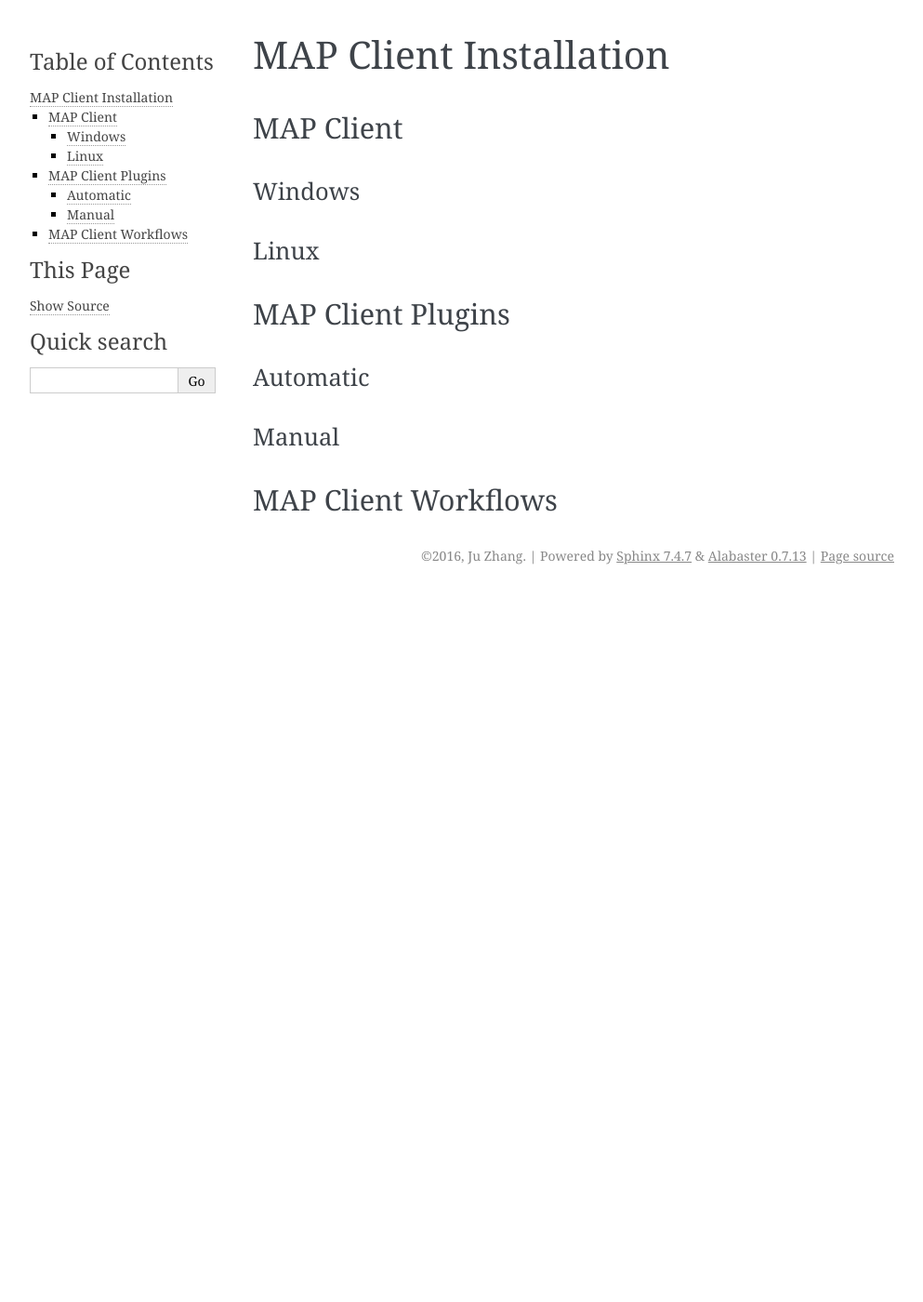
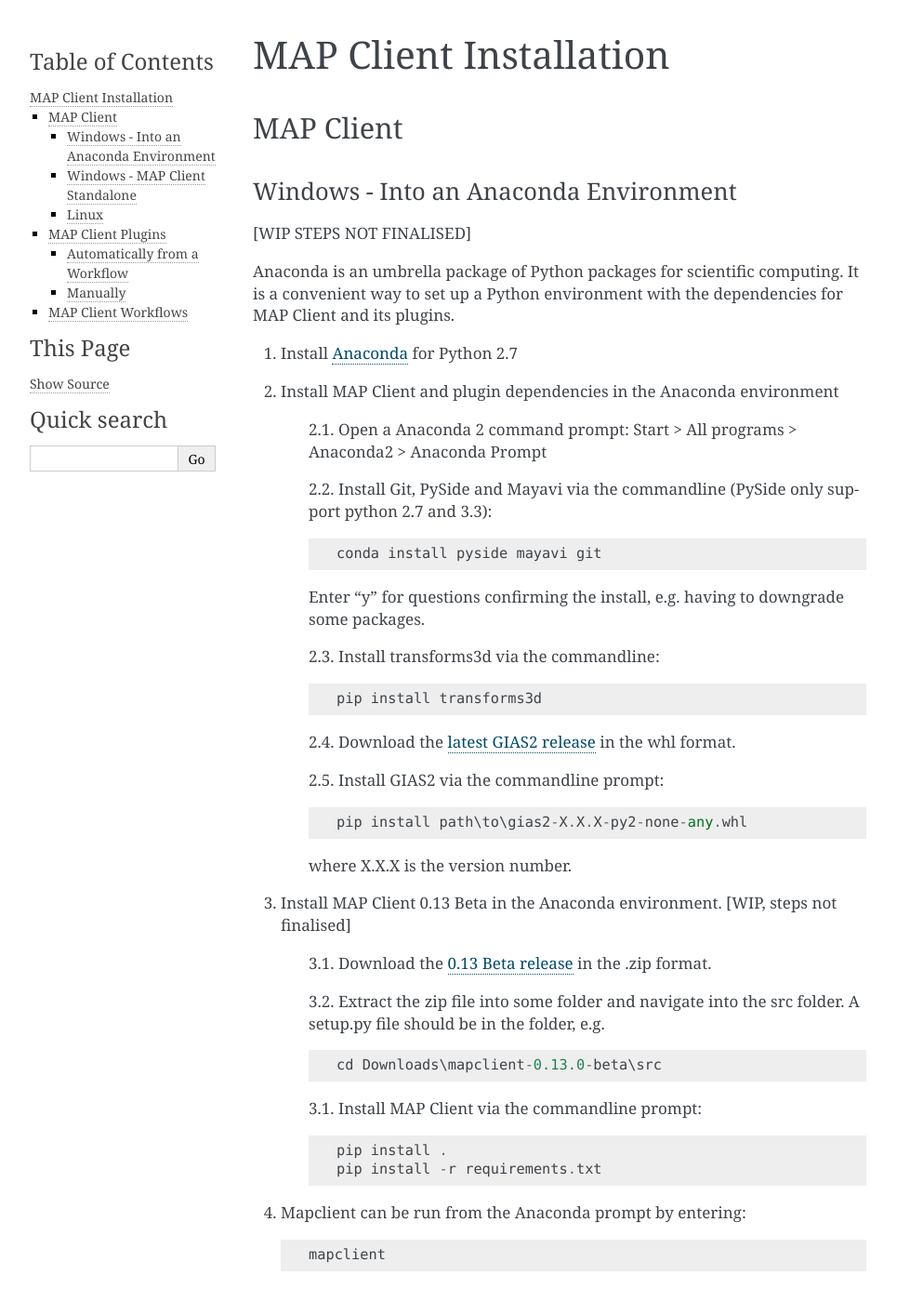
Before and after one commit to juzhang/mapclient-fai-workshop, a Sphinx documentation site: the page built from doc/map_installation.rst, in a window 1280 px wide and 1400 px high. Shown: the whole window at 93% size, without its empty margins (148-1141 px from the left). Built offline with Sphinx 7.4.7, drawn with Linux system fonts in a browser that asks for light colours; some of the changed text lies outside the part shown.

Commit message:
WIP installation guide

```diff
--- a/doc/map_installation.rst
+++ b/doc/map_installation.rst
@@ -4,8 +4,61 @@
 MAP Client
 ----------
 
-Windows
-~~~~~~~
+Windows - Into an Anaconda Environment
+~~~~~~~~~~~~~~~~~~~~~~~~~~~~~~~~~~~~~~
+
+[WIP STEPS NOT FINALISED]
+
+Anaconda is an umbrella package of Python packages for scientific computing. It is a convenient way to set up a Python environment with the dependencies for MAP Client and its plugins.
+
+1. Install `Anaconda <https://www.continuum.io/downloads>`_ for Python 2.7
+2. Install MAP Client and plugin dependencies in the Anaconda environment
+
+    2.1. Open a Anaconda 2 command prompt: Start > All programs > Anaconda2 > Anaconda Prompt
+
+    2.2. Install Git, PySide and Mayavi via the commandline (PySide only support python 2.7 and 3.3)::
+
+        conda install pyside mayavi git
+
+    Enter "y" for questions confirming the install, e.g. having to downgrade some packages.
+
+    2.3. Install transforms3d via the commandline::
+
+        pip install transforms3d
+
+    2.4. Download the `latest GIAS2 release <https://bitbucket.org/jangle/gias2/downloads>`_ in the whl format.
+
+    2.5. Install GIAS2 via the commandline prompt::
+
+        pip install path\to\gias2-X.X.X-py2-none-any.whl
+
+    where X.X.X is the version number.
+
+3. Install MAP Client 0.13 Beta in the Anaconda environment. [WIP, steps not finalised]
+
+    3.1. Download the `0.13 Beta release <https://github.com/MusculoskeletalAtlasProject/mapclient/releases>`_ in the .zip format.
+
+    3.2. Extract the zip file into some folder and navigate into the src folder. A setup.py file should be in the folder, e.g. ::
+
+        cd Downloads\mapclient-0.13.0-beta\src
+
+    3.1. Install MAP Client via the commandline prompt::
+
+        pip install .
+        pip install -r requirements.txt
+
+4. Mapclient can be run from the Anaconda prompt by entering::
+
+    mapclient
+
+Windows - MAP Client Standalone
+~~~~~~~~~~~~~~~~~~~~~~~~~~~~~~~
+
+[EXPERIMENTAL, CANNOT INSTALL ADDITIONAL DEPENDENCIES]
+
+1. Download the `0.13 Beta release <https://github.com/MusculoskeletalAtlasProject/mapclient/releases>`_ in the .exe format.
+
+2. Run the .exe and install into the folder of your choice.
 
 Linux
 ~~~~~
@@ -13,11 +66,26 @@
 MAP Client Plugins
 ------------------
 
-Automatic
-~~~~~~~~~
+Automatically from a Workflow
+~~~~~~~~~~~~~~~~~~~~~~~~~~~~~~
+1. Create a folder for keeping plugins
+2. Open MAP Client, open the Plugin Manager, set the plugins folder
+3. Save a workflow to disk
+4. Open the workflow in MAP Client
+5. MAP Client should automatically download any plugins in the workflow not already installed.
 
-Manual
-~~~~~~
+Manually
+~~~~~~~~
+1. Create a folder for keeping plugins
+2. Open MAP Client, open the Plugin Manager, set the plugins folder
+3. Download the latest releases of the desired plugin from the `MAP Client Plugins Github site <https://github.com/mapclient-plugins>`_ and extract into the plugins folder. There should be a folder for each plugin, e.g. ::
+
+    mapclient-plugins\
+        trcsourcestep\
+        trcframeselectorstep\
+        ...
+
+4. Restart MAP Client
 
 MAP Client Workflows
 --------------------
--- a/doc/workshop_prep.rst
+++ b/doc/workshop_prep.rst
@@ -66,3 +66,5 @@
 OpenSim 3.3's Python API. If you intend on developing MAP Client
 plugins, you should familiarise yourself with Python and these
 libraries.
+
+In the :doc:`map_installation` guide we will cover the installation of these libraries.
```
